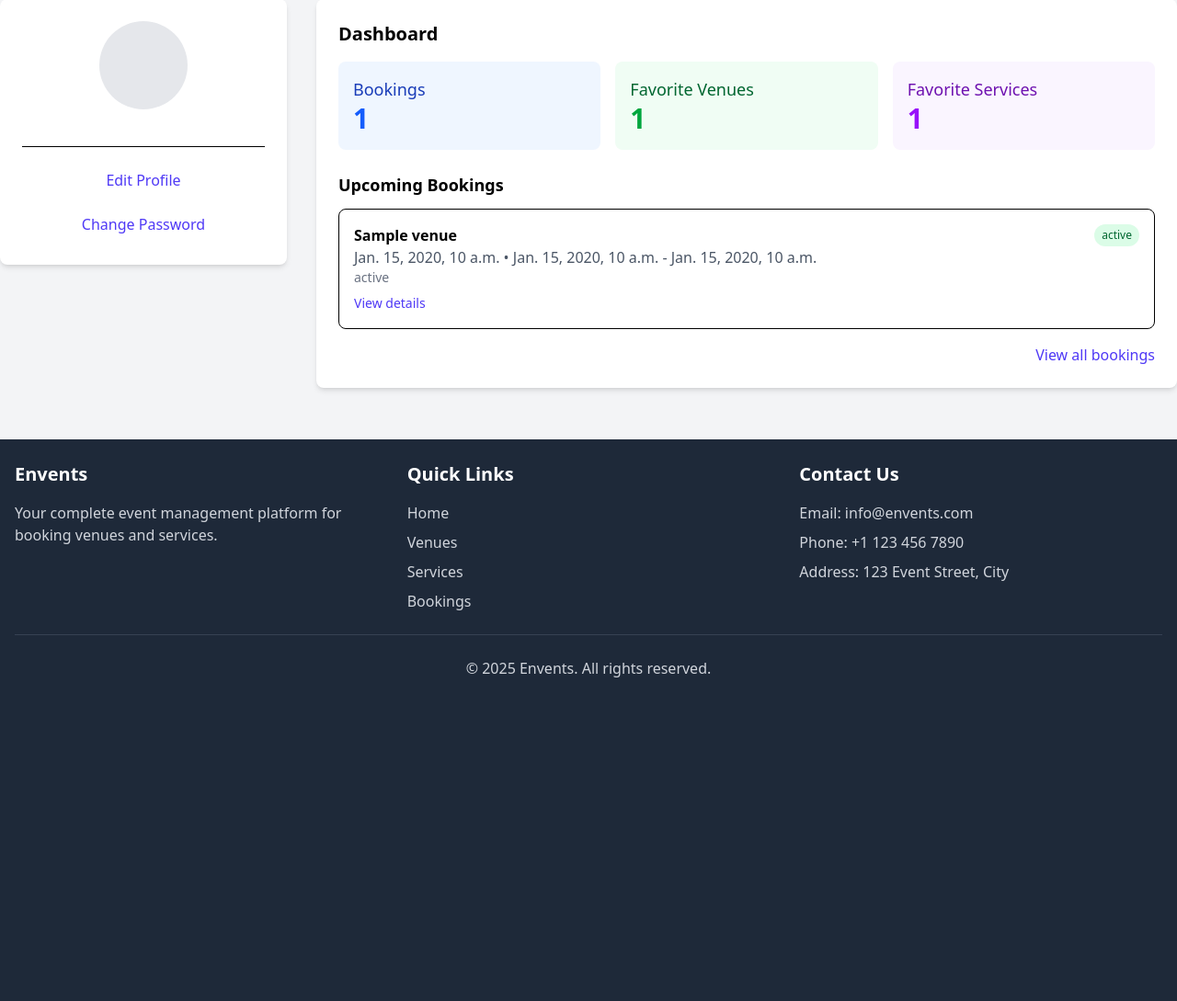
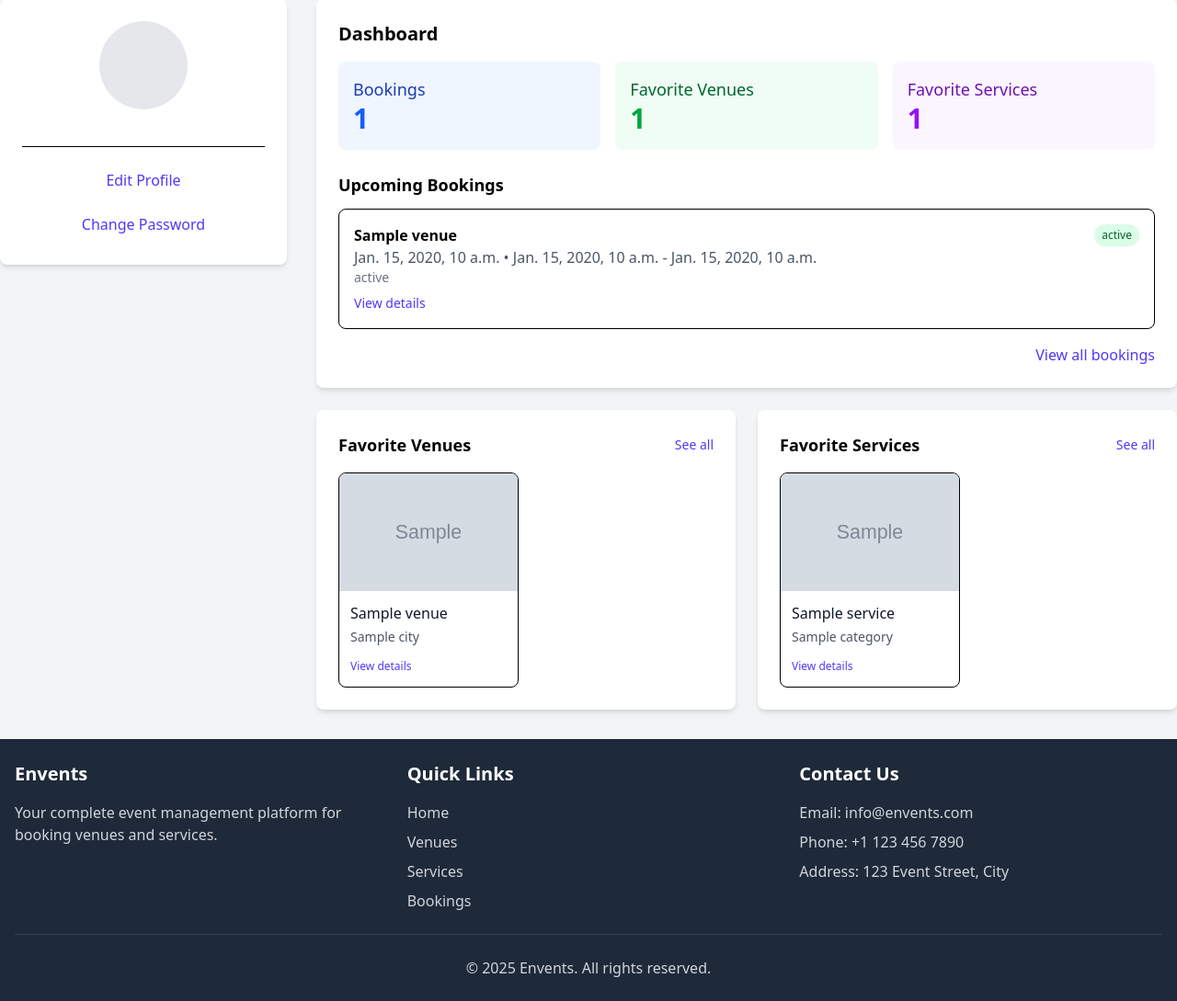
Before and after one commit to JunaidAbrar/envents, a Django app: template templates/accounts/profile.html in a window 1280 px wide. Shown: the part 121-1210 px from the top of the page at 92% size. Before the commit the page ends 858 px from the top, so only its background shows below. Run offline with Django 3.2, Linux system fonts and the light colour scheme; the template is opened without the code that fills it: most values are stand-ins (such as "Sample title", 1, 10 or a date in 2020); grey boxes marked "Sample" are stand-in pictures; style sheets or scripts are compiled from the project's sources; some libraries are stand-ins or nearby versions.

Commit message:
profile dashboard enhancement

```diff
--- a/templates/accounts/profile.html
+++ b/templates/accounts/profile.html
@@ -86,6 +86,75 @@
                     </div>
                 {% endif %}
             </div>
+
+            <!-- Favorites Section -->
+            <div class="grid grid-cols-1 md:grid-cols-2 gap-6">
+                <!-- Favorite Venues -->
+                <div class="bg-white p-6 rounded-lg shadow-md">
+                    <div class="flex justify-between items-center mb-4">
+                        <h3 class="text-lg font-semibold">Favorite Venues</h3>
+                        <a href="{% url 'accounts:favorites' %}" class="text-sm text-indigo-600 hover:underline">See all</a>
+                    </div>
+                    {% if favorite_venues %}
+                        <div class="grid grid-cols-1 sm:grid-cols-2 gap-4">
+                            {% for fav in favorite_venues %}
+                                <div class="border rounded-lg overflow-hidden hover:shadow-md transition-shadow">
+                                    {% if fav.venue.main_photo %}
+                                        <img src="{{ fav.venue.main_photo.image.url }}" alt="{{ fav.venue.name }}" class="w-full h-32 object-cover">
+                                    {% else %}
+                                        <div class="w-full h-32 bg-gray-200 flex items-center justify-center">
+                                            <span class="text-gray-500">No image</span>
+                                        </div>
+                                    {% endif %}
+                                    <div class="p-3">
+                                        <h4 class="font-medium text-gray-900 mb-1">{{ fav.venue.name }}</h4>
+                                        <p class="text-sm text-gray-600 mb-2">{{ fav.venue.city }}</p>
+                                        <a href="{{ fav.venue.get_absolute_url }}" class="text-xs text-indigo-600 hover:underline">View details</a>
+                                    </div>
+                                </div>
+                            {% endfor %}
+                        </div>
+                    {% else %}
+                        <div class="bg-gray-50 p-4 rounded text-center">
+                            <p class="text-gray-600">You don't have any favorite venues yet.</p>
+                            <a href="{% url 'venues:venue_list' %}" class="text-indigo-600 hover:underline">Browse venues</a>
+                        </div>
+                    {% endif %}
+                </div>
+
+                <!-- Favorite Services -->
+                <div class="bg-white p-6 rounded-lg shadow-md">
+                    <div class="flex justify-between items-center mb-4">
+                        <h3 class="text-lg font-semibold">Favorite Services</h3>
+                        <a href="{% url 'accounts:favorites' %}" class="text-sm text-indigo-600 hover:underline">See all</a>
+                    </div>
+                    {% if favorite_services %}
+                        <div class="grid grid-cols-1 sm:grid-cols-2 gap-4">
+                            {% for fav in favorite_services %}
+                                <div class="border rounded-lg overflow-hidden hover:shadow-md transition-shadow">
+                                    {% if fav.service.main_photo %}
+                                        <img src="{{ fav.service.main_photo.image.url }}" alt="{{ fav.service.name }}" class="w-full h-32 object-cover">
+                                    {% else %}
+                                        <div class="w-full h-32 bg-gray-200 flex items-center justify-center">
+                                            <span class="text-gray-500">No image</span>
+                                        </div>
+                                    {% endif %}
+                                    <div class="p-3">
+                                        <h4 class="font-medium text-gray-900 mb-1">{{ fav.service.name }}</h4>
+                                        <p class="text-sm text-gray-600 mb-2">{{ fav.service.category.name }}</p>
+                                        <a href="{{ fav.service.get_absolute_url }}" class="text-xs text-indigo-600 hover:underline">View details</a>
+                                    </div>
+                                </div>
+                            {% endfor %}
+                        </div>
+                    {% else %}
+                        <div class="bg-gray-50 p-4 rounded text-center">
+                            <p class="text-gray-600">You don't have any favorite services yet.</p>
+                            <a href="{% url 'services:service_list' %}" class="text-indigo-600 hover:underline">Browse services</a>
+                        </div>
+                    {% endif %}
+                </div>
+            </div>
         </div>
     </div>
 </div>
--- a/templates/bookings/booking_list.html
+++ b/templates/bookings/booking_list.html
@@ -95,7 +95,7 @@
                     <!-- Price Details -->
                     <div class="mb-4">
                         <p class="text-lg font-semibold text-indigo-600">
-                            Total: ${{ booking.total_cost }}
+                            Total: ৳{{ booking.total_cost }}
                             <span class="text-sm text-gray-500 font-normal ml-2">
                                 ({{ booking.payment_status|title }})
                             </span>
--- a/templates/bookings/create_booking.html
+++ b/templates/bookings/create_booking.html
@@ -203,7 +203,7 @@
                     <div class="space-y-3 mb-6">
                         <div class="flex justify-between">
                             <span class="text-gray-600">Price per hour</span>
-                            <span class="text-gray-900">${{ venue.price_per_hour }}</span>
+                            <span class="text-gray-900">৳{{ venue.price_per_hour }}</span>
                         </div>
                         <div class="flex justify-between">
                             <span class="text-gray-600">Capacity</span>
--- a/templates/services/service_detail.html
+++ b/templates/services/service_detail.html
@@ -86,7 +86,7 @@
                 <!-- Price -->
                 <div class="bg-gray-100 rounded-lg p-4 mb-6">
                     <div class="flex items-baseline">
-                        <span class="text-3xl font-bold text-indigo-600">${{ service.base_price }}</span>
+                        <span class="text-3xl font-bold text-indigo-600">৳{{ service.base_price }}</span>
                         <span class="text-gray-500 ml-2">{{ service.price_type }}</span>
                     </div>
                 </div>
@@ -229,7 +229,7 @@
                     <!-- Service Info -->
                     <div class="p-4">
                         <h3 class="text-lg font-semibold text-gray-800 mb-2">{{ related.name }}</h3>
-                        <div class="text-indigo-600 font-medium mb-3">${{ related.base_price }} <span class="text-gray-500 text-sm">{{ related.price_type }}</span></div>
+                        <div class="text-indigo-600 font-medium mb-3">৳{{ related.base_price }} <span class="text-gray-500 text-sm">{{ related.price_type }}</span></div>
                         <a href="{% url 'services:service_detail' related.slug %}" class="text-indigo-600 hover:text-indigo-800 font-medium text-sm">View Details →</a>
                     </div>
                 </div>
--- a/templates/services/service_list.html
+++ b/templates/services/service_list.html
@@ -96,7 +96,7 @@
 
                         <!-- Price -->
                         <div class="text-indigo-600 font-medium mb-2">
-                            ${{ service.base_price }} <span class="text-gray-500 text-sm">{{ service.price_type }}</span>
+                            ৳{{ service.base_price }} <span class="text-gray-500 text-sm">{{ service.price_type }}</span>
                         </div>
 
                         <!-- Rating -->
```
Also changed, not shown: apps/accounts/views.py (+32 -2 lines), apps/venues/views.py (+7 -4 lines), envents_project/views.py (+18 -0 lines), templates/bookings/add_services.html (+8 -8 lines), templates/bookings/booking_detail.html (+5 -5 lines), templates/bookings/confirm_booking.html (+6 -6 lines), templates/home.html (+19 -29 lines), templates/venues/venue_detail.html (+15 -5 lines), templates/venues/venue_list.html (+6 -6 lines).
